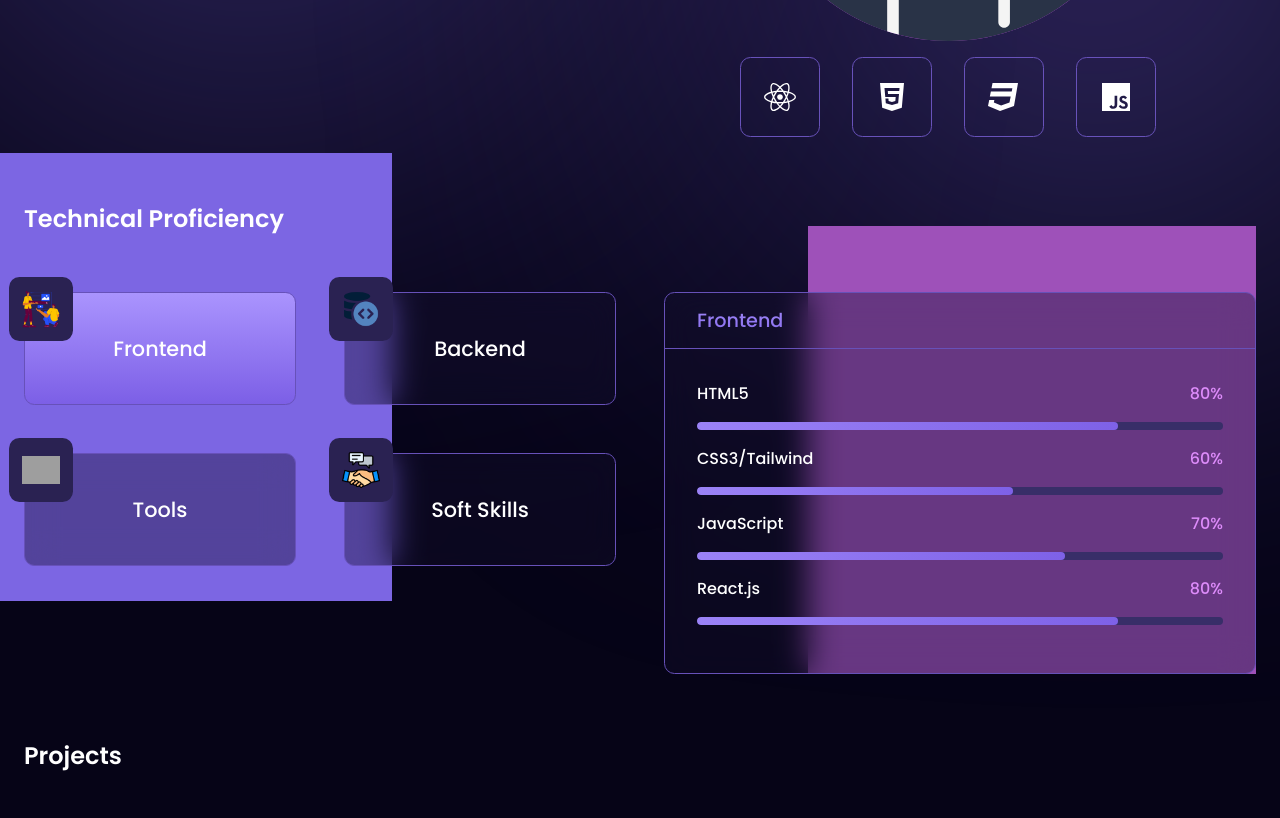
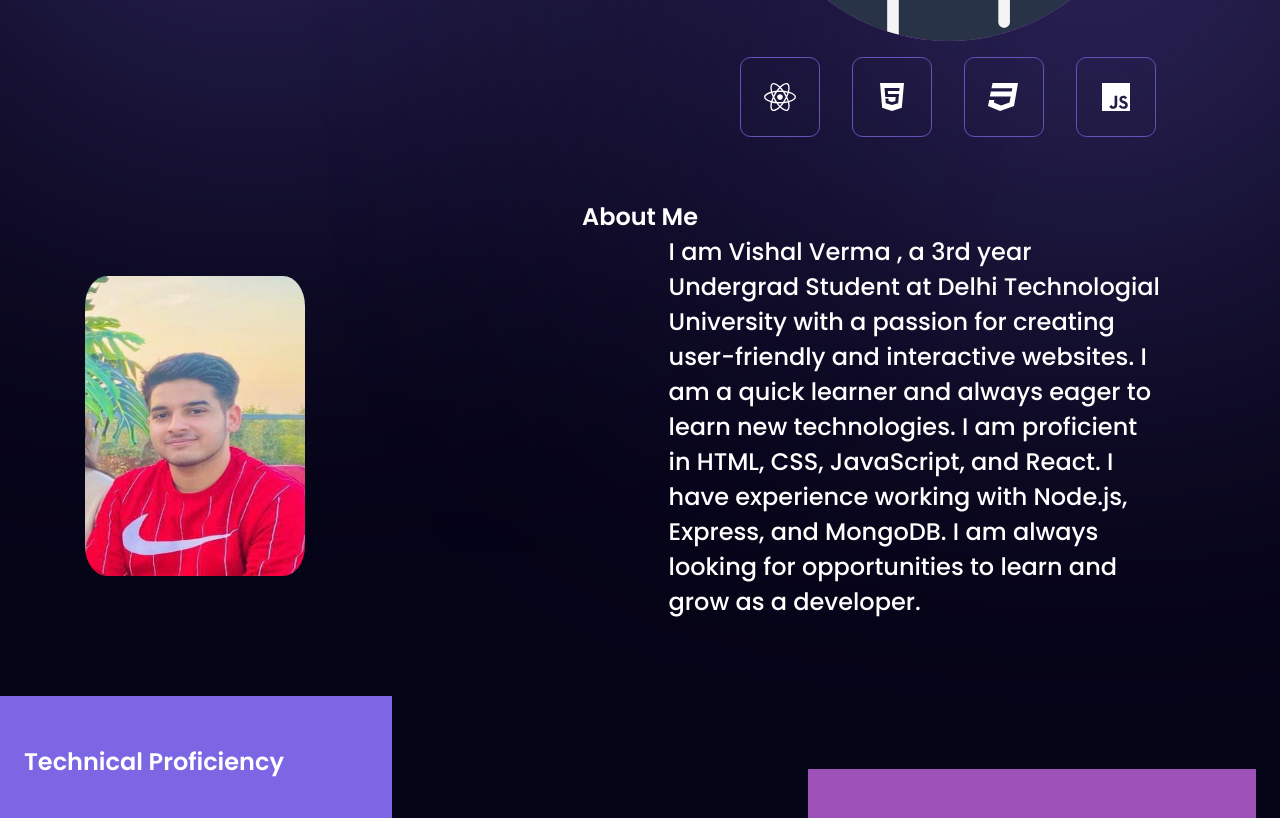
Before and after one commit to vishal124942/PORTFOLIO-1, a React (Create React App) app: page / in a window 1280 px wide. Shown: the part 540-1358 px from the top of the page. Built offline with nearby package versions, Linux system fonts and the light colour scheme; grey boxes are pictures that could not be loaded.

Commit message:
About updated

```diff
--- a/src/App.js
+++ b/src/App.js
@@ -5,12 +5,14 @@ import Skills from "./components/Skills/Skills";
 import Projects from "./components/Projects/Projects";
 import ContactMe from "./components/ContactMe/ContactMe";
 import Footer from "./components/Footer/Footer";
+import About from "./components/About/About";
 function App() {
   return (
     <>
       <Header />
       <div className="container">
         <Hero />
+        <About />
         <Skills />
         <Projects />
         <ContactMe />
--- /dev/null
+++ b/src/components/About/About.css
@@ -0,0 +1,32 @@
+.about-container {
+  display: flex;
+  flex-direction: column;
+  align-items: center;
+  justify-content: center;
+  padding: 5% 0;
+}
+.img-content {
+  display: flex;
+  flex-direction: row;
+  align-items: center;
+  justify-content: center;
+}
+.img-content p {
+  font-size: 1.5rem;
+  font-weight: 500;
+  margin: 0 5%;
+
+  color: #fff;
+  width: 40%;
+}
+.img {
+  width: 550px;
+  height: 300px;
+  border-radius: 100%;
+}
+.img img {
+  width: 40%;
+  height: 100%;
+  border-radius: 10%;
+  margin: 0 5%;
+}
--- /dev/null
+++ b/src/components/About/About.jsx
@@ -0,0 +1,25 @@
+import React from "react";
+import "./About.css";
+import PERSON from "../../Assets/person.jpg";
+const About = () => {
+  return (
+    <section className="about-container">
+      <h2 className="about-heading">About Me</h2>
+      <div className="img-content">
+        <div className="img">
+          <img src={PERSON} alt="" />
+        </div>
+        <p className="about-info">
+          I am Vishal Verma , a 3rd year Undergrad Student at Delhi Technologial
+          University with a passion for creating user-friendly and interactive
+          websites. I am a quick learner and always eager to learn new
+          technologies. I am proficient in HTML, CSS, JavaScript, and React. I
+          have experience working with Node.js, Express, and MongoDB. I am
+          always looking for opportunities to learn and grow as a developer.
+        </p>
+      </div>
+    </section>
+  );
+};
+
+export default About;
```
Also changed, not shown: src/Assets/person.jpg (added).
